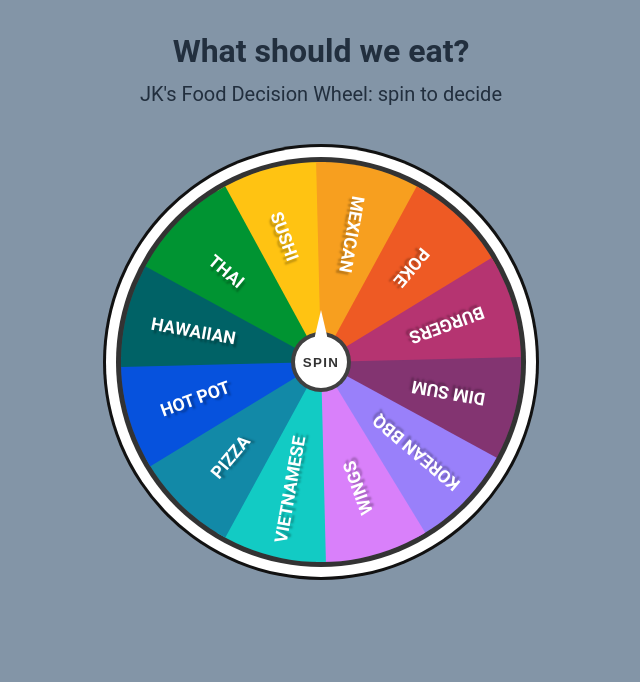
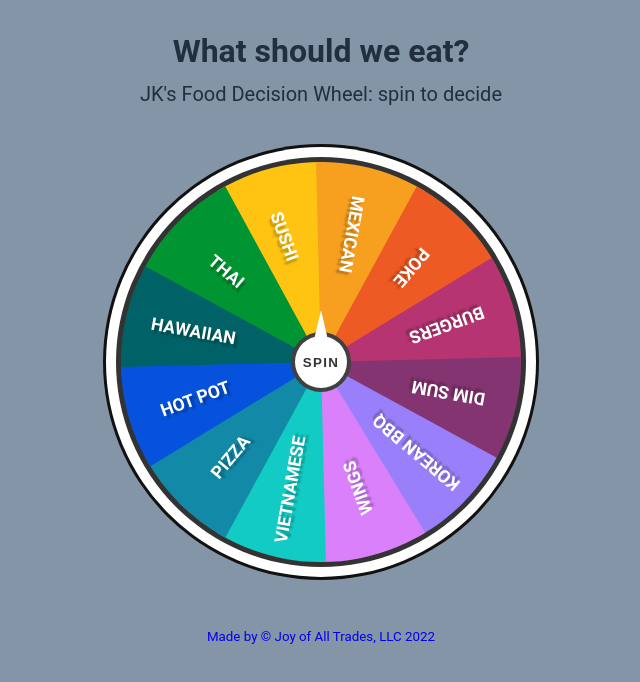
Before and after one commit to essjay05/food-wheel-selector-react, a React (Create React App) app: page / in a window 1280 px wide. Shown: the top 682 px of the page, without its empty margins (319-959 px from the left). Built offline with nearby package versions, Linux system fonts and the light colour scheme; the HTML template or start-up script is replaced by a standard one.

Commit message:
Added footer copy. Added google analytics tag for tracking of website usage. Updated styles.

```diff
--- a/public/index.html
+++ b/public/index.html
@@ -29,6 +29,14 @@
     -->
     <title>JK's Food Selector Wheel</title>
   </head>
+  <script async
+    src="https://www.googletagmanager.com/gtag/js?id=G-KMBNTH0G7Q"></script>
+  <script>
+    window.dataLayer = window.dataLayer || [];
+    function gtag(){dataLayer.push(arguments);}
+    gtag('js', new Date());
+    gtag('config', 'G-KMBNTH0G7Q');
+  </script>
   <body>
     <noscript>You need to enable JavaScript to run this app.</noscript>
     <div id="root"></div>
@@ -42,5 +50,8 @@
       To begin the development, run `npm start` or `yarn start`.
       To create a production bundle, use `npm run build` or `yarn build`.
     -->
+    <footer>
+      <small><a target="_blank" href="https://www.joyserquina.com">Made by &copy; Joy of All Trades, LLC 2022</a></small>
+    </footer>
   </body>
 </html>
--- a/src/components/FoodWheel/FoodWheel.css
+++ b/src/components/FoodWheel/FoodWheel.css
@@ -1,3 +1,18 @@
+footer {
+  margin-top: 2.5rem;
+}
+
+a {
+  text-decoration: none;
+  cursor: pointer;
+  transition: 0.5s ease-in-out;
+}
+
+a:hover,
+a:focus {
+  text-decoration: underline;
+}
+
 .food-wheel-section {
   margin: 3.5rem auto;
 }
@@ -24,8 +39,8 @@
   text-transform: uppercase;
   font-weight: 600;
   color: #333;
-  letter-spacing: .1em;
-  border: 4px solid rgba(0,0,0,0.75);
+  letter-spacing: 0.1em;
+  border: 4px solid rgba(0, 0, 0, 0.75);
   cursor: pointer;
   user-select: none;
 }
@@ -51,9 +66,7 @@
   background: #444;
   border-radius: 50%;
   overflow: hidden;
-  box-shadow: 0 0 0 5px #333,
-    0 0 0 15px #fff,
-    0 0 0 18px #111;
+  box-shadow: 0 0 0 5px #333, 0 0 0 15px #fff, 0 0 0 18px #111;
   transition: 5s ease-in-out;
 }
 
@@ -63,7 +76,12 @@
   height: 50%;
   transform-origin: bottom right;
   transform: rotate(calc(var(--pieSliceDeg) * var(--i)));
-  clip-path: polygon(0 0, 45.5% 0, 100% 100%, 0 45.5%); /*figure out calculations for dynamic number of pie slices for percentages*/
+  clip-path: polygon(
+    0 0,
+    45.5% 0,
+    100% 100%,
+    0 45.5%
+  ); /*figure out calculations for dynamic number of pie slices for percentages*/
   display: flex;
   justify-content: center;
   align-items: center;
@@ -74,18 +92,17 @@
 .container .wheel .wheel-slice .text {
   position: relative;
   transform: rotate(40deg);
-  padding-top: .5rem;
+  padding-top: 0.5rem;
   padding-left: 1.1rem;
   font-size: 1.25rem;
   font-weight: 600;
   color: #fff;
   text-transform: uppercase;
   text-shadow: 3px 3px 2px rgba(0, 0, 0, 0.25);
-
 }
 
 /* Responsive styles */
-@media screen and (max-width:1280px) {
+@media screen and (max-width: 1280px) {
   .container {
     width: 25rem;
     height: 25rem;
@@ -97,19 +114,17 @@
 }
 
 /* Responsive styles */
-@media screen and (max-width:450px) {
+@media screen and (max-width: 450px) {
   .container {
     width: 20.5rem;
     height: 20.5rem;
   }
 
   .container .wheel .wheel-slice .text {
-    font-size: .95rem;
+    font-size: 0.95rem;
     padding-top: 10px;
     padding-left: 25px;
     font-weight: 800;
     text-transform: uppercase;
   }
-
-
 }
```
Also changed, not shown: 1 other file (tests, documents, lock files or other folders).
